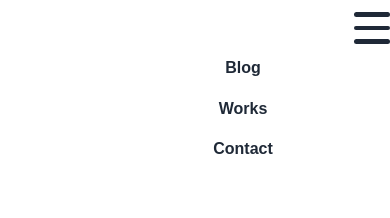
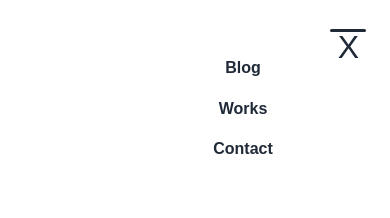
Before and after one commit to Kennyasmine/personal-website, a React (Vite) app: page /Work/details in a window 390 px wide. Both pictures are taken after a click on the element 372 px from the left and 28 px from the top of the page. Shown: the top 218 px of the page. Built offline with nearby package versions, Linux system fonts and the light colour scheme.

Commit message:
third commit

```diff
--- a/src/components/CommonPages.jsx/containermain/ContainerMain.css
+++ b/src/components/CommonPages.jsx/containermain/ContainerMain.css
@@ -67,7 +67,7 @@
     }
     .heroRight img {
         /* padding: 50px; */
-        margin-top: 150px;
+        margin-top: 30px;
         /* width: 80%;
         height: 30vh; */
         width: 250px;
--- a/src/components/CommonPages.jsx/navbar/Navbar.css
+++ b/src/components/CommonPages.jsx/navbar/Navbar.css
@@ -54,17 +54,33 @@ nav .menu {
     justify-content: space-between;
     width: 2.25rem;
     height: 2rem;
+    margin-top: 10px;
 }
 nav .menu span {
-    height: 0.3rem;
+    height: 0.19rem;
     width: 100%;
     background-color: #1f2937;
     border-radius: 0.2rem;
 }
+nav .menuClose {
+    font-size: 2rem;
+    color: #1f2937;
+    text-align: center;
+    position: absolute;
+    top: -0.2rem;
+    right: -0.4rem;
+    cursor: pointer;
+    margin-top: 10px;
+}
+nav .menu span.hide {
+    display: none;
+}
+
 
 @media (max-width: 480px) {
     nav .menu {
         display: flex;
+        margin-right: 30px;
     }
     nav {
         flex-direction: column;
@@ -78,6 +94,7 @@ nav .menu span {
     }
     nav ul.open {
         display: flex;
+        max-height: 300px;
     }
     nav ul li {
         width: 100%;
@@ -87,3 +104,9 @@ nav .menu span {
         margin: 0.2rem 0.5rem;
     }
 }
+
+
+body.nav-open {
+    padding-top: 200px; /* Adjust according to your nav height */
+    transition: padding-top 0.3s ease-in-out;
+}
--- a/src/components/CommonPages.jsx/navbar/Navbar.jsx
+++ b/src/components/CommonPages.jsx/navbar/Navbar.jsx
@@ -4,18 +4,28 @@ import { useState } from "react"
 
 
 function Navbar() {
+
+    // const menu = "https://t3.ftcdn.net/jpg/01/66/66/56/240_F_166665616_guHEOd6zztex1rqNXoVzW2tNxIclPJpw.jpg"
     const [menuOpen, setMenuOpen] = useState(false)
+
+    const handleMenuClick = () => {
+        setMenuOpen(!menuOpen);
+        if (!menuOpen) {
+            document.body.classList.add("nav-open");
+        } else {
+            document.body.classList.remove("nav-open");
+        }
+    };
     return (
         <div>
             <nav>
                 <Link to='/' className="title"></Link>
-                <div className="menu" onClick={() => {
-                    console.log("Menu Clicked")
-                    setMenuOpen(!menuOpen)
-                }}>
-                    <span></span>
-                    <span></span>
-                    <span></span>
+                <div className="menu" onClick={handleMenuClick}>
+                    <span className={menuOpen ? "hide" : ""}></span>
+                    <span className={menuOpen ? "hide" : ""}></span>
+                    <span className={menuOpen ? "hide" : ""}></span>
+                    <span className={menuOpen ? "menuClose" : "hide"}>X</span>
+                    {/* <img src={menu} alt="menu" /> */}
                 </div>
                 <ul className={menuOpen ? "open" : ""}>
                     <li>
```
